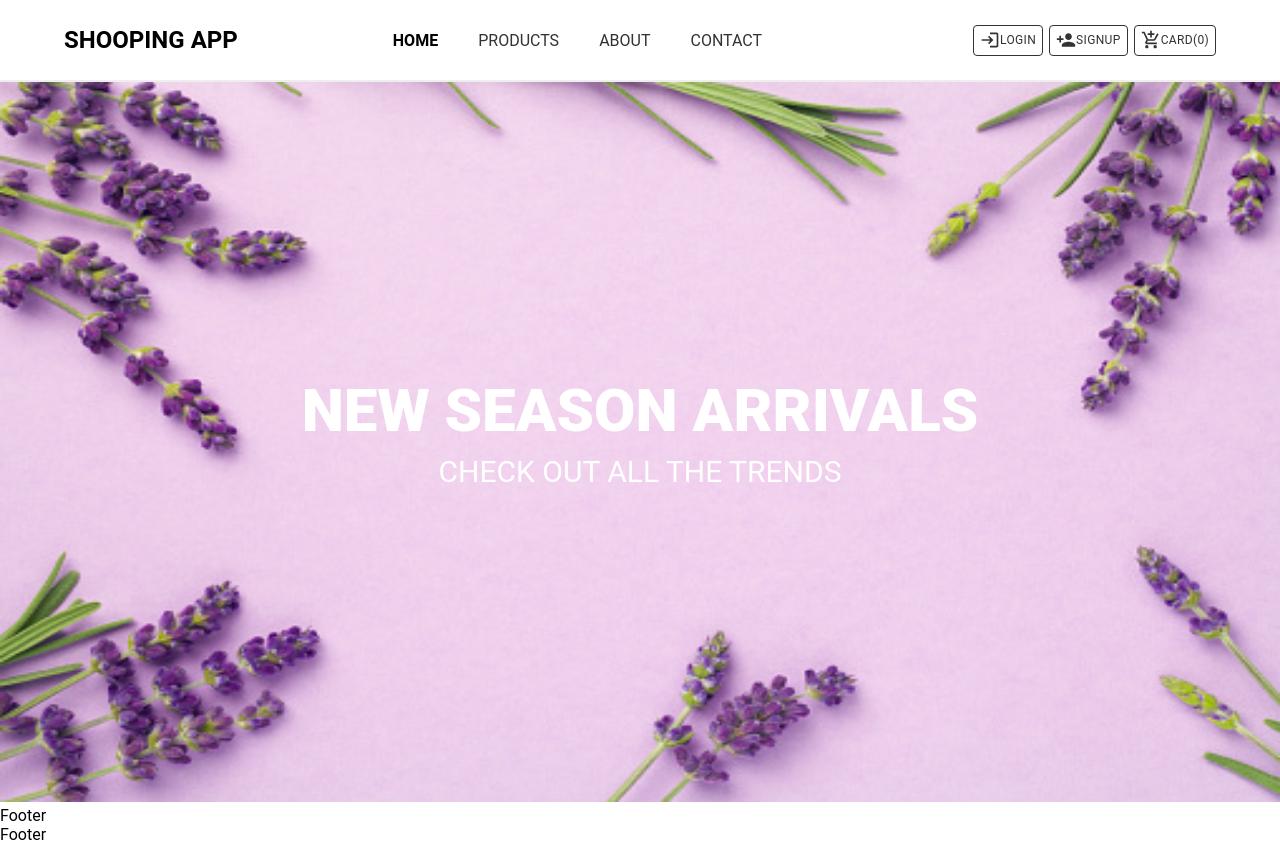
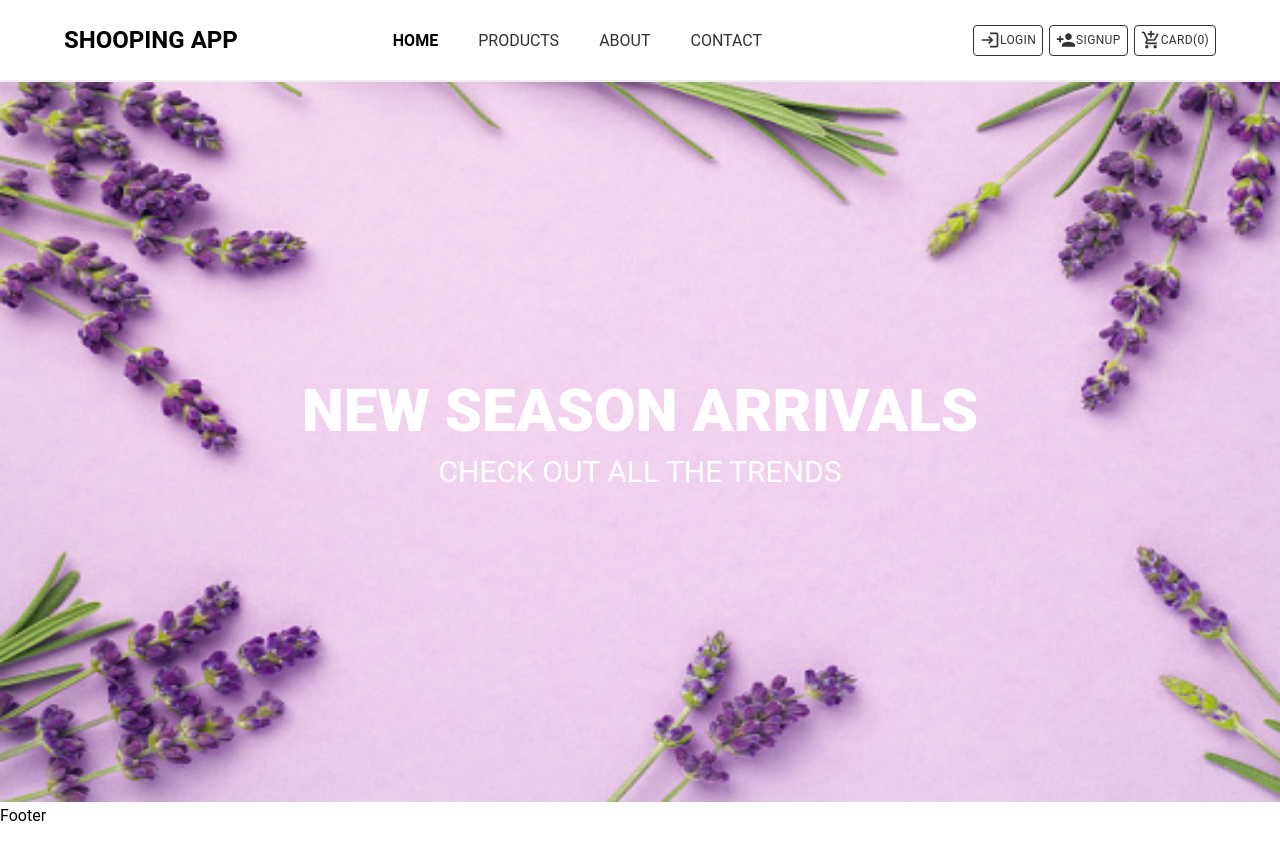
Before and after one commit to Bahaa83/EcommerceProject, a React (Create React App) app in the folder shooping-app-client/: page / in a window 1280 px wide. Built offline with nearby package versions, Linux system fonts and the light colour scheme.

Commit message:
Remove Footer

```diff
--- a/shooping-app-client/src/App.js
+++ b/shooping-app-client/src/App.js
@@ -5,7 +5,6 @@ import Home from "./Pages/Home";
 import Products from "./Pages/Products";
 import About from "./Pages/About";
 import Contact from "./Pages/Contact";
-import Footer from "./Components/Footer";
 import Login from "./Pages/Login";
 import Signup from './Pages/Signup';
 import ErrorPage from './Pages/ErrorPage';
@@ -30,7 +29,6 @@ function App() {
           <Route path='*' element={<ErrorPage/>}></Route>
 
         </Routes>
-        <Footer/>
       </div>
     </Fragment>
   );
```
